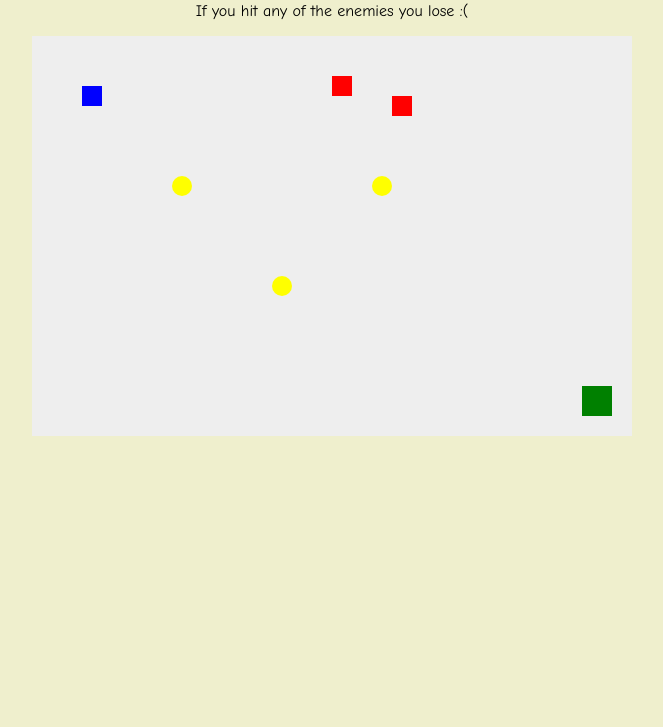
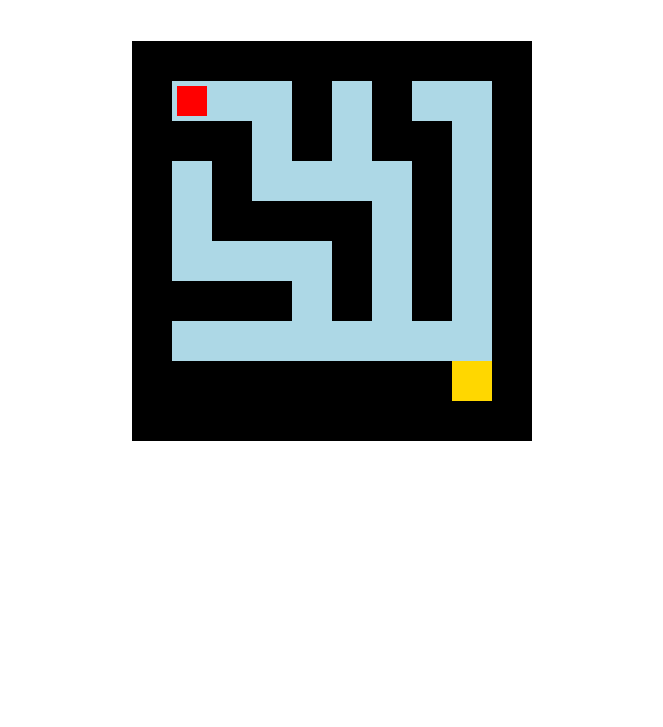
Before and after one commit to maryii673/project3-itec1100-maryii673, a plain HTML site: page index.html in a window 1280 px wide. Shown: the part 73-800 px from the top of the page, without its empty margins (308-971 px from the left). Drawn offline with Linux system fonts and the light colour scheme.

Commit message:
made changes to html and js doc

```diff
--- a/index.html
+++ b/index.html
@@ -1,155 +1,27 @@
 <!DOCTYPE html>
 <html lang="en">
 <head>
-    <meta charset="UTF-8">
-    <meta name="viewport" content="width=device-width, initial-scale=1.0">
-    <title>Maze Game</title>
-    <link rel='stylesheet' href='style.css'>
+  <meta charset="UTF-8">
+  <meta name="viewport" content="width=device-width, initial-scale=1.0">
+  <title>Maze Game</title>
+  <style>
+    canvas {
+      display: block;
+      margin: 0 auto;
+      background: #222;
+    }
+    body {
+      text-align: center;
+      font-family: Arial, sans-serif;
+      color: white;
+      margin: 0;
+    }
+  </style>
 </head>
 <body>
-    <center>
-    <h1>Collect all the Coins!</h1>
-    <p>If you hit any of the enemies you lose :(</p>
-    </center>
-    <canvas id="gameCanvas" width="600" height="400"></canvas>
-    <script>
-        const canvas = document.getElementById('gameCanvas');
-        const ctx = canvas.getContext('2d');
-
-        // Game settings
-        const player = { x: 50, y: 50, size: 20, speed: 4 };
-        const enemies = [
-            { x: 200, y: 100, size: 20, dx: 2, dy: 2 },
-            { x: 300, y: 200, size: 20, dx: -2, dy: 2 },
-        ];
-        const items = [
-            { x: 150, y: 150, size: 10, collected: false },
-            { x: 250, y: 250, size: 10, collected: false },
-            { x: 350, y: 150, size: 10, collected: false },
-        ];
-        const endGoal = { x: 550, y: 350, size: 30 };
-        let keys = {};
-        let collectedItems = 0;
-        let gameOver = false;
-
-        // Listen for key events
-        window.addEventListener('keydown', e => keys[e.key] = true);
-        window.addEventListener('keyup', e => keys[e.key] = false);
-
-        // Draw the player
-        function drawPlayer() {
-            ctx.fillStyle = 'blue';
-            ctx.fillRect(player.x, player.y, player.size, player.size);
-        }
-
-        // Draw enemies
-        function drawEnemies() {
-            ctx.fillStyle = 'red';
-            enemies.forEach(enemy => {
-                ctx.fillRect(enemy.x, enemy.y, enemy.size, enemy.size);
-            });
-        }
-
-        // Draw items
-        function drawItems() {
-            ctx.fillStyle = 'yellow';
-            items.forEach(item => {
-                if (!item.collected) {
-                    ctx.beginPath();
-                    ctx.arc(item.x, item.y, item.size, 0, Math.PI * 2);
-                    ctx.fill();
-                }
-            });
-        }
-
-        // Draw the end goal
-        function drawEndGoal() {
-            ctx.fillStyle = 'green';
-            ctx.fillRect(endGoal.x, endGoal.y, endGoal.size, endGoal.size);
-        }
-
-        // Update player position
-        function updatePlayer() {
-            if (keys['ArrowUp'] && player.y > 0) player.y -= player.speed;
-            if (keys['ArrowDown'] && player.y + player.size < canvas.height) player.y += player.speed;
-            if (keys['ArrowLeft'] && player.x > 0) player.x -= player.speed;
-            if (keys['ArrowRight'] && player.x + player.size < canvas.width) player.x += player.speed;
-        }
-
-        // Update enemy positions
-        function updateEnemies() {
-            enemies.forEach(enemy => {
-                enemy.x += enemy.dx;
-                enemy.y += enemy.dy;
-
-                // Reverse direction if hitting walls
-                if (enemy.x <= 0 || enemy.x + enemy.size >= canvas.width) enemy.dx *= -1;
-                if (enemy.y <= 0 || enemy.y + enemy.size >= canvas.height) enemy.dy *= -1;
-
-                // Check collision with player
-                if (isColliding(player, enemy)) gameOver = true;
-            });
-        }
-
-        // Check collision
-        function isColliding(a, b) {
-            return a.x < b.x + b.size &&
-                   a.x + a.size > b.x &&
-                   a.y < b.y + b.size &&
-                   a.y + a.size > b.y;
-        }
-
-        // Check if player collects items
-        function checkItems() {
-            items.forEach(item => {
-                if (!item.collected && isColliding(player, { x: item.x - item.size, y: item.y - item.size, size: item.size * 2 })) {
-                    item.collected = true;
-                    collectedItems++;
-                }
-            });
-        }
-
-        // Check if player reaches the end goal
-        function checkEndGoal() {
-            if (collectedItems === items.length && isColliding(player, endGoal)) {
-                alert('You win!');
-                resetGame();
-            }
-        }
-
-        // Reset game
-        function resetGame() {
-            player.x = 50;
-            player.y = 50;
-            collectedItems = 0;
-            items.forEach(item => item.collected = false);
-            gameOver = false;
-        }
-
-        // Main game loop
-        function gameLoop() {
-            if (gameOver) {
-                alert('Game Over!');
-                resetGame();
-            } else {
-                ctx.clearRect(0, 0, canvas.width, canvas.height);
-
-                drawPlayer();
-                drawEnemies();
-                drawItems();
-                drawEndGoal();
-
-                updatePlayer();
-                updateEnemies();
-                checkItems();
-                checkEndGoal();
-
-                requestAnimationFrame(gameLoop);
-            }
-        }
-
-        // Start the game
-        gameLoop();
-    </script>
+  <h1>Maze Game</h1>
+  <p>Use arrow keys to navigate the maze.</p>
+  <canvas id="gameCanvas" width="400" height="400"></canvas>
+  <script src="script.js"></script>
 </body>
 </html>
--- /dev/null
+++ b/script.js
@@ -0,0 +1,122 @@
+const canvas = document.getElementById("gameCanvas");
+const ctx = canvas.getContext("2d");
+
+const tileSize = 40;
+const playerSize = 30;
+let level = 1;
+let player = { x: 1, y: 1 };
+
+// Define mazes for each level
+const mazes = [
+  {
+    color: "lightblue",
+    grid: [
+      [1, 1, 1, 1, 1, 1, 1, 1, 1, 1],
+      [1, 0, 0, 0, 1, 0, 1, 0, 0, 1],
+      [1, 1, 1, 0, 1, 0, 1, 1, 0, 1],
+      [1, 0, 1, 0, 0, 0, 0, 1, 0, 1],
+      [1, 0, 1, 1, 1, 1, 0, 1, 0, 1],
+      [1, 0, 0, 0, 0, 1, 0, 1, 0, 1],
+      [1, 1, 1, 1, 0, 1, 0, 1, 0, 1],
+      [1, 0, 0, 0, 0, 0, 0, 0, 0, 1],
+      [1, 1, 1, 1, 1, 1, 1, 1, 2, 1],
+      [1, 1, 1, 1, 1, 1, 1, 1, 1, 1],
+    ],
+  },
+  {
+    color: "lightgreen",
+    grid: [
+      [1, 1, 1, 1, 1, 1, 1, 1, 1, 1],
+      [1, 0, 1, 0, 0, 0, 0, 1, 0, 1],
+      [1, 0, 1, 0, 1, 1, 0, 1, 0, 1],
+      [1, 0, 0, 0, 0, 1, 0, 0, 0, 1],
+      [1, 1, 1, 1, 0, 1, 1, 1, 0, 1],
+      [1, 0, 0, 1, 0, 0, 0, 0, 0, 1],
+      [1, 0, 1, 1, 1, 1, 1, 1, 0, 1],
+      [1, 0, 0, 0, 0, 0, 0, 0, 0, 1],
+      [1, 1, 1, 1, 1, 1, 1, 1, 2, 1],
+      [1, 1, 1, 1, 1, 1, 1, 1, 1, 1],
+    ],
+  },
+  {
+    color: "lightpink",
+    grid: [
+      [1, 1, 1, 1, 1, 1, 1, 1, 1, 1],
+      [1, 0, 0, 0, 0, 0, 0, 0, 0, 1],
+      [1, 1, 1, 1, 1, 1, 1, 1, 0, 1],
+      [1, 0, 0, 0, 0, 0, 0, 1, 0, 1],
+      [1, 0, 1, 1, 1, 1, 0, 1, 0, 1],
+      [1, 0, 1, 0, 0, 0, 0, 1, 0, 1],
+      [1, 0, 1, 0, 1, 1, 1, 1, 0, 1],
+      [1, 0, 0, 0, 0, 0, 0, 0, 0, 1],
+      [1, 1, 1, 1, 1, 1, 1, 1, 2, 1],
+      [1, 1, 1, 1, 1, 1, 1, 1, 1, 1],
+    ],
+  },
+];
+
+function drawMaze() {
+  ctx.fillStyle = mazes[level - 1].color;
+  ctx.fillRect(0, 0, canvas.width, canvas.height);
+
+  const grid = mazes[level - 1].grid;
+  for (let row = 0; row < grid.length; row++) {
+    for (let col = 0; col < grid[row].length; col++) {
+      if (grid[row][col] === 1) {
+        ctx.fillStyle = "black";
+        ctx.fillRect(col * tileSize, row * tileSize, tileSize, tileSize);
+      } else if (grid[row][col] === 2) {
+        ctx.fillStyle = "gold";
+        ctx.fillRect(col * tileSize, row * tileSize, tileSize, tileSize);
+      }
+    }
+  }
+
+  ctx.fillStyle = "red";
+  ctx.fillRect(
+    player.x * tileSize + (tileSize - playerSize) / 2,
+    player.y * tileSize + (tileSize - playerSize) / 2,
+    playerSize,
+    playerSize
+  );
+}
+
+function movePlayer(dx, dy) {
+  const newX = player.x + dx;
+  const newY = player.y + dy;
+  const grid = mazes[level - 1].grid;
+
+  if (grid[newY][newX] !== 1) {
+    player.x = newX;
+    player.y = newY;
+
+    if (grid[newY][newX] === 2) {
+      level++;
+      if (level > mazes.length) {
+        alert("You win! Game over.");
+        level = 1;
+      }
+      player = { x: 1, y: 1 };
+    }
+  }
+}
+
+window.addEventListener("keydown", (e) => {
+  switch (e.key) {
+    case "ArrowUp":
+      movePlayer(0, -1);
+      break;
+    case "ArrowDown":
+      movePlayer(0, 1);
+      break;
+    case "ArrowLeft":
+      movePlayer(-1, 0);
+      break;
+    case "ArrowRight":
+      movePlayer(1, 0);
+      break;
+  }
+  drawMaze();
+});
+
+drawMaze();
```
